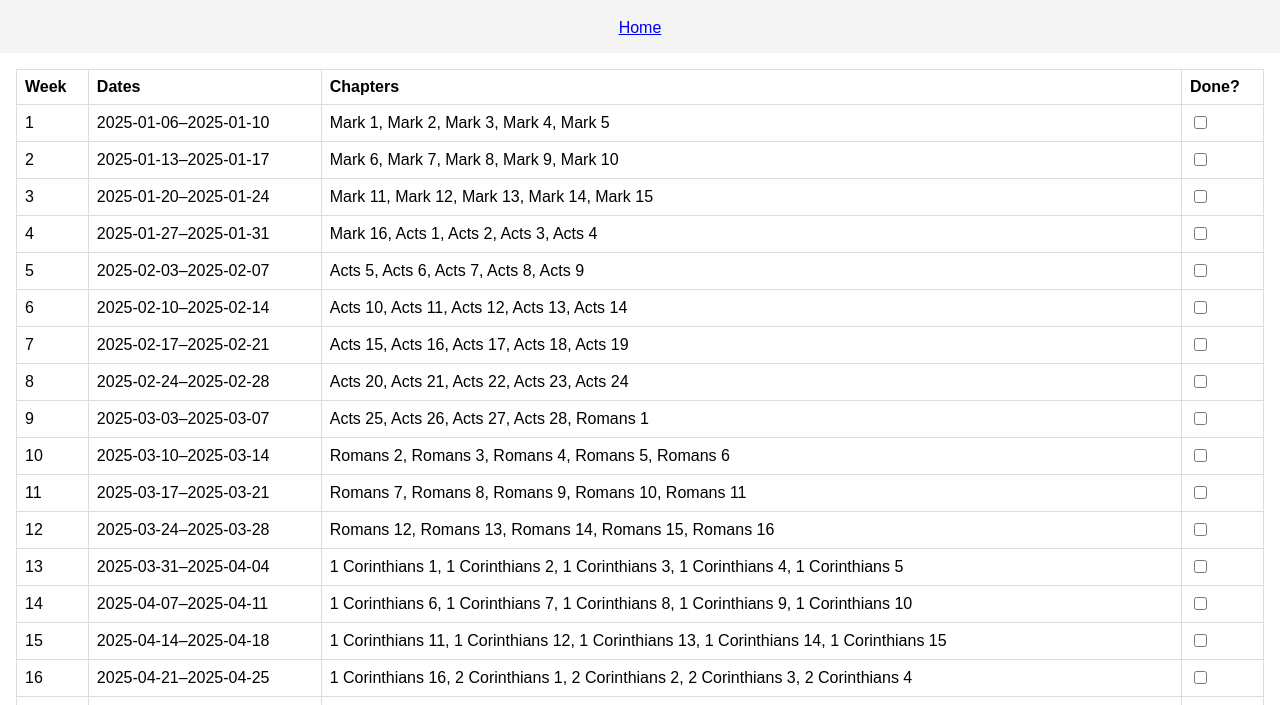
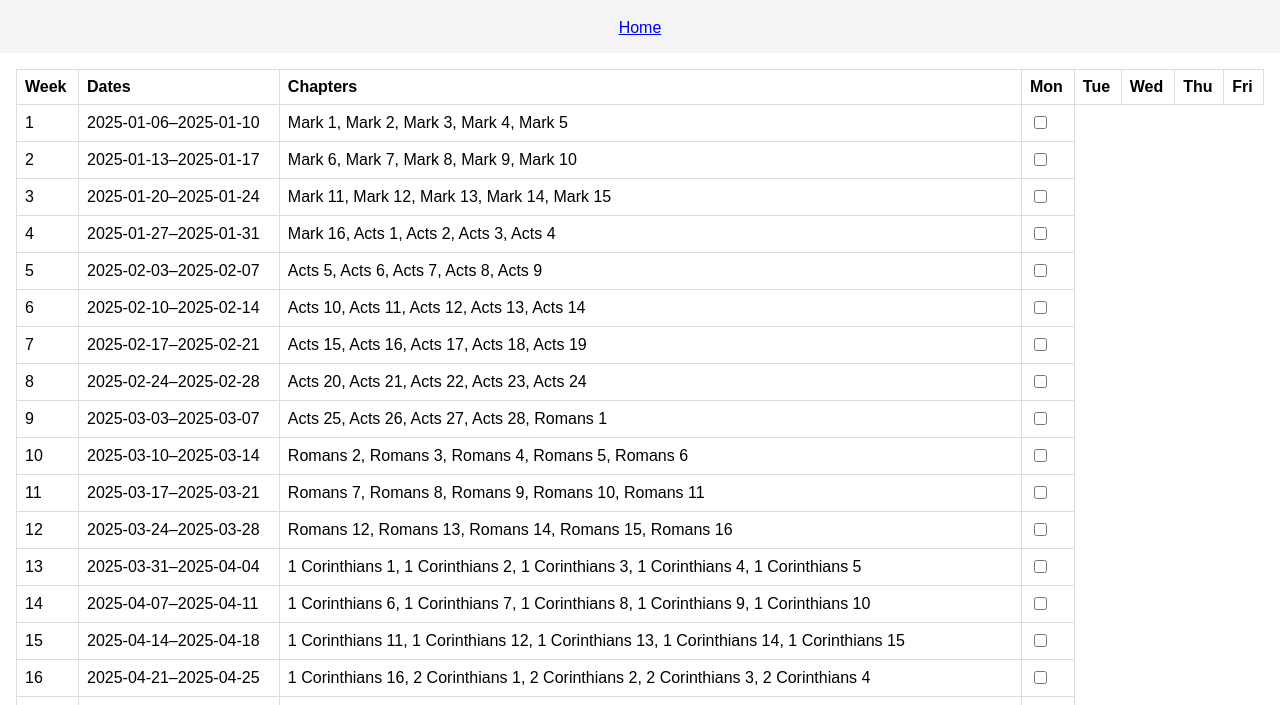
Before and after one commit to NT5x5/new-testament-five, a plain HTML site: page plan.html in a window 1280 px wide. Shown: the part 77-782 px from the top of the page. Drawn offline with Linux system fonts and the light colour scheme.

Commit message:
Update plan.html

```diff
--- a/plan.html
+++ b/plan.html
@@ -9,7 +9,18 @@
 <body>
   <header><h1>Weekly Plan</h1><a href="index.html">Home</a></header>
   <main><table id="plan-table">
-    <thead><tr><th>Week</th><th>Dates</th><th>Chapters</th><th>Done?</th></tr></thead>
+    <thead>
+  <tr>
+    <th>Week</th>
+    <th>Dates</th>
+    <th>Chapters</th>
+    <th>Mon</th>
+    <th>Tue</th>
+    <th>Wed</th>
+    <th>Thu</th>
+    <th>Fri</th>
+  </tr>
+</thead>
     <tbody></tbody>
   </table></main>
   <footer>NT27 5x5 Reading Plan</footer>
```
